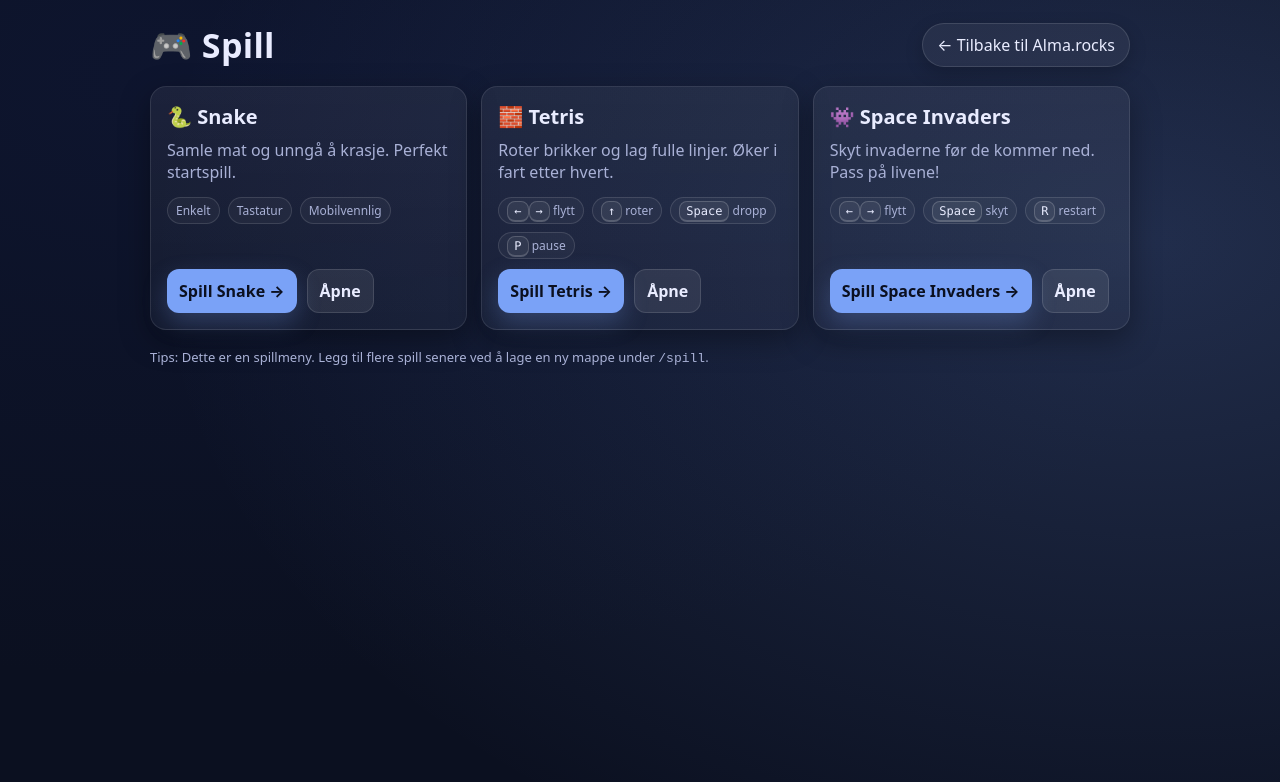
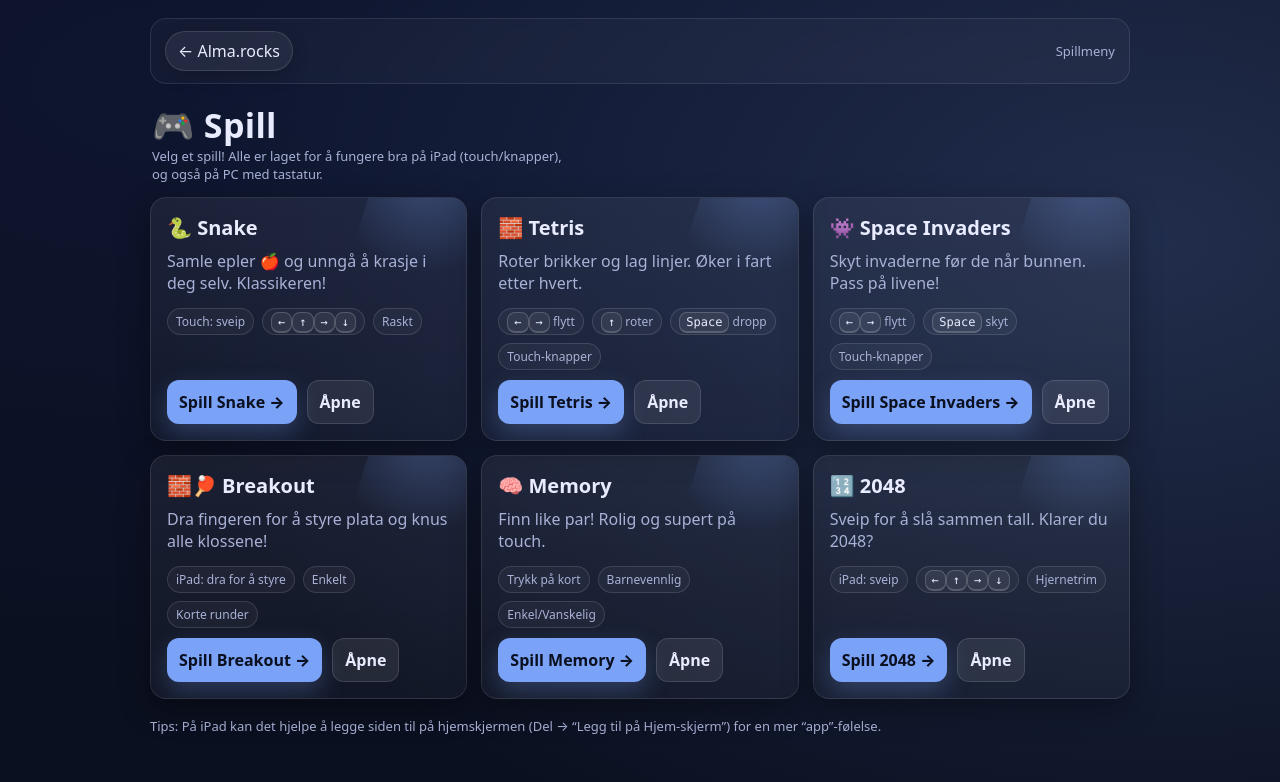
Before and after one commit to stianwetterstad/alma-root, a plain HTML site: page spill/index.html in a window 1280 px wide. Drawn offline with Linux system fonts and the light colour scheme.

Commit message:
Refactor spill/index.html with style and content updates
Updated styles and content in the game menu HTML.

```diff
--- a/spill/index.html
+++ b/spill/index.html
@@ -8,40 +8,68 @@
     :root{
       --bg:#0b1020; --card:#121a33; --text:#e9ecff; --muted:#a9b1d6;
       --accent:#7aa2f7; --accent2:#9ece6a; --danger:#f7768e;
+      --border: rgba(255,255,255,.10);
+      --border2: rgba(255,255,255,.12);
+      --btnbg: rgba(255,255,255,.06);
       --radius:16px;
       --shadow: 0 10px 30px rgba(0,0,0,.35);
       --max: 980px;
       font-family: system-ui, -apple-system, Segoe UI, Roboto, Arial, sans-serif;
     }
     body{
-      margin:0; background: radial-gradient(1200px 600px at 15% 10%, #1a2a6b33, transparent),
-                     radial-gradient(1000px 700px at 90% 30%, #7aa2f733, transparent),
-                     var(--bg);
+      margin:0;
+      background:
+        radial-gradient(1200px 600px at 15% 10%, #1a2a6b33, transparent),
+        radial-gradient(1000px 700px at 90% 30%, #7aa2f733, transparent),
+        var(--bg);
       color:var(--text);
       min-height:100vh;
       display:flex;
       justify-content:center;
     }
-    .wrap{ width: min(var(--max), 92vw); padding: 22px 0 40px; }
+    .wrap{ width: min(var(--max), 92vw); padding: 18px 0 40px; }
+
+    /* Toppmeny (samme “pattern” som spillene) */
+    .topbar{
+      display:flex; gap:10px; align-items:center; justify-content:space-between;
+      padding:12px 14px;
+      border:1px solid var(--border);
+      border-radius: 16px;
+      background: rgba(255,255,255,.03);
+      position: sticky;
+      top: 10px;
+      z-index: 10;
+      backdrop-filter: blur(6px);
+    }
+    .topbar .left{ display:flex; gap:10px; flex-wrap:wrap; align-items:center; }
+    .topbar a{
+      text-decoration:none;
+      color:var(--text);
+      background: var(--btnbg);
+      border:1px solid var(--border2);
+      padding:8px 12px;
+      border-radius:999px;
+      user-select:none;
+      box-shadow: 0 6px 18px rgba(0,0,0,.20);
+      transition: transform .08s ease, background .2s ease;
+      display:inline-flex;
+      align-items:center;
+      gap:8px;
+    }
+    .topbar a:hover{ background: rgba(255,255,255,.10); }
+    .topbar a:active{ transform: translateY(1px); }
+    .topbar .label{ color:var(--muted); font-size:13px; }
+
     header{
-      display:flex; align-items:center; justify-content:space-between; gap:12px;
-      margin-bottom:18px;
+      margin: 18px 2px 14px;
+      display:flex;
+      align-items:flex-end;
+      justify-content:space-between;
+      gap:12px;
     }
     h1{ margin:0; font-size: clamp(22px, 3vw, 34px); letter-spacing: .3px; }
-    .btn{
-      display:inline-flex; align-items:center; gap:10px;
-      padding:10px 14px;
-      border-radius:999px;
-      color:var(--text);
-      background: rgba(255,255,255,.06);
-      border: 1px solid rgba(255,255,255,.12);
-      text-decoration:none;
-      box-shadow: 0 6px 18px rgba(0,0,0,.20);
-      transition: transform .08s ease, background .2s ease;
-      user-select:none;
-    }
-    .btn:hover{ background: rgba(255,255,255,.10); }
-    .btn:active{ transform: translateY(1px); }
+    .sub{ color: var(--muted); font-size: 13px; line-height: 1.35; max-width: 56ch; }
+
     .grid{
       display:grid;
       grid-template-columns: repeat(auto-fit, minmax(240px, 1fr));
@@ -49,14 +77,27 @@
     }
     .card{
       background: linear-gradient(180deg, rgba(255,255,255,.06), rgba(255,255,255,.03));
-      border: 1px solid rgba(255,255,255,.10);
+      border: 1px solid var(--border);
       border-radius: var(--radius);
       box-shadow: var(--shadow);
       padding:16px;
-      display:flex; flex-direction:column; gap:10px;
+      display:flex;
+      flex-direction:column;
+      gap:10px;
+      position:relative;
+      overflow:hidden;
+    }
+    .card::before{
+      content:"";
+      position:absolute; inset:-60px -60px auto auto;
+      width:160px; height:160px;
+      background: radial-gradient(circle at 30% 30%, rgba(122,162,247,.28), transparent 60%);
+      transform: rotate(18deg);
+      pointer-events:none;
     }
     .card h2{ margin:0; font-size: 20px; }
     .card p{ margin:0; color:var(--muted); line-height:1.35; }
+
     .tags{ display:flex; flex-wrap:wrap; gap:8px; margin-top:4px;}
     .tag{
       font-size:12px; color:var(--muted);
@@ -64,6 +105,7 @@
       background: rgba(255,255,255,.04);
       padding:4px 8px; border-radius:999px;
     }
+
     .play{
       margin-top:auto;
       display:flex; gap:10px; flex-wrap:wrap;
@@ -74,7 +116,7 @@
       text-decoration:none;
       color:#0b1020;
       background: var(--accent);
-      font-weight: 700;
+      font-weight: 800;
       display:inline-flex; align-items:center; gap:8px;
       box-shadow: 0 10px 24px rgba(122,162,247,.25);
     }
@@ -83,9 +125,15 @@
       color: var(--text);
       border: 1px solid rgba(255,255,255,.12);
       box-shadow:none;
-      font-weight: 600;
+      font-weight: 650;
     }
-    footer{ margin-top:18px; color:var(--muted); font-size:13px; }
+
+    footer{
+      margin-top:18px;
+      color:var(--muted);
+      font-size:13px;
+      line-height: 1.4;
+    }
     kbd{
       font-family: ui-monospace, SFMono-Regular, Menlo, Consolas, monospace;
       font-size: 12px;
@@ -98,37 +146,49 @@
     }
   </style>
 </head>
+
 <body>
   <div class="wrap">
+    <div class="topbar">
+      <div class="left">
+        <a href="/" aria-label="Tilbake til Alma.rocks">← Alma.rocks</a>
+      </div>
+      <div class="label">Spillmeny</div>
+    </div>
+
     <header>
-      <h1>🎮 Spill</h1>
-      <!-- Viktig: Knapp tilbake til Alma.rocks hovedside -->
-      <a class="btn" href="/" aria-label="Tilbake til Alma.rocks hovedside">← Tilbake til Alma.rocks</a>
+      <div>
+        <h1>🎮 Spill</h1>
+        <div class="sub">
+          Velg et spill! Alle er laget for å fungere bra på iPad (touch/knapper), og også på PC med tastatur.
+        </div>
+      </div>
     </header>
 
     <div class="grid">
+
       <section class="card">
         <h2>🐍 Snake</h2>
-        <p>Samle mat og unngå å krasje. Perfekt startspill.</p>
+        <p>Samle epler 🍎 og unngå å krasje i deg selv. Klassikeren!</p>
         <div class="tags">
-          <span class="tag">Enkelt</span>
-          <span class="tag">Tastatur</span>
-          <span class="tag">Mobilvennlig</span>
+          <span class="tag">Touch: sveip</span>
+          <span class="tag"><kbd>←</kbd><kbd>↑</kbd><kbd>→</kbd><kbd>↓</kbd></span>
+          <span class="tag">Raskt</span>
         </div>
         <div class="play">
           <a href="/spill/snake/">Spill Snake →</a>
-          <a class="secondary" href="/spill/snake/" aria-label="Åpne Snake">Åpne</a>
+          <a class="secondary" href="/spill/snake/">Åpne</a>
         </div>
       </section>
 
       <section class="card">
         <h2>🧱 Tetris</h2>
-        <p>Roter brikker og lag fulle linjer. Øker i fart etter hvert.</p>
+        <p>Roter brikker og lag linjer. Øker i fart etter hvert.</p>
         <div class="tags">
           <span class="tag"><kbd>←</kbd><kbd>→</kbd> flytt</span>
           <span class="tag"><kbd>↑</kbd> roter</span>
           <span class="tag"><kbd>Space</kbd> dropp</span>
-          <span class="tag"><kbd>P</kbd> pause</span>
+          <span class="tag">Touch-knapper</span>
         </div>
         <div class="play">
           <a href="/spill/tetris/">Spill Tetris →</a>
@@ -138,21 +198,64 @@
 
       <section class="card">
         <h2>👾 Space Invaders</h2>
-        <p>Skyt invaderne før de kommer ned. Pass på livene!</p>
+        <p>Skyt invaderne før de når bunnen. Pass på livene!</p>
         <div class="tags">
           <span class="tag"><kbd>←</kbd><kbd>→</kbd> flytt</span>
           <span class="tag"><kbd>Space</kbd> skyt</span>
-          <span class="tag"><kbd>R</kbd> restart</span>
+          <span class="tag">Touch-knapper</span>
         </div>
         <div class="play">
           <a href="/spill/space-invaders/">Spill Space Invaders →</a>
           <a class="secondary" href="/spill/space-invaders/">Åpne</a>
         </div>
       </section>
+
+      <section class="card">
+        <h2>🧱🏓 Breakout</h2>
+        <p>Dra fingeren for å styre plata og knus alle klossene!</p>
+        <div class="tags">
+          <span class="tag">iPad: dra for å styre</span>
+          <span class="tag">Enkelt</span>
+          <span class="tag">Korte runder</span>
+        </div>
+        <div class="play">
+          <a href="/spill/breakout/">Spill Breakout →</a>
+          <a class="secondary" href="/spill/breakout/">Åpne</a>
+        </div>
+      </section>
+
+      <section class="card">
+        <h2>🧠 Memory</h2>
+        <p>Finn like par! Rolig og supert på touch.</p>
+        <div class="tags">
+          <span class="tag">Trykk på kort</span>
+          <span class="tag">Barnevennlig</span>
+          <span class="tag">Enkel/Vanskelig</span>
+        </div>
+        <div class="play">
+          <a href="/spill/memory/">Spill Memory →</a>
+          <a class="secondary" href="/spill/memory/">Åpne</a>
+        </div>
+      </section>
+
+      <section class="card">
+        <h2>🔢 2048</h2>
+        <p>Sveip for å slå sammen tall. Klarer du 2048?</p>
+        <div class="tags">
+          <span class="tag">iPad: sveip</span>
+          <span class="tag"><kbd>←</kbd><kbd>↑</kbd><kbd>→</kbd><kbd>↓</kbd></span>
+          <span class="tag">Hjernetrim</span>
+        </div>
+        <div class="play">
+          <a href="/spill/2048/">Spill 2048 →</a>
+          <a class="secondary" href="/spill/2048/">Åpne</a>
+        </div>
+      </section>
+
     </div>
 
     <footer>
-      Tips: Dette er en spillmeny. Legg til flere spill senere ved å lage en ny mappe under <code>/spill</code>.
+      Tips: På iPad kan det hjelpe å legge siden til på hjemskjermen (Del → “Legg til på Hjem-skjerm”) for en mer “app”-følelse.
     </footer>
   </div>
 </body>
```
